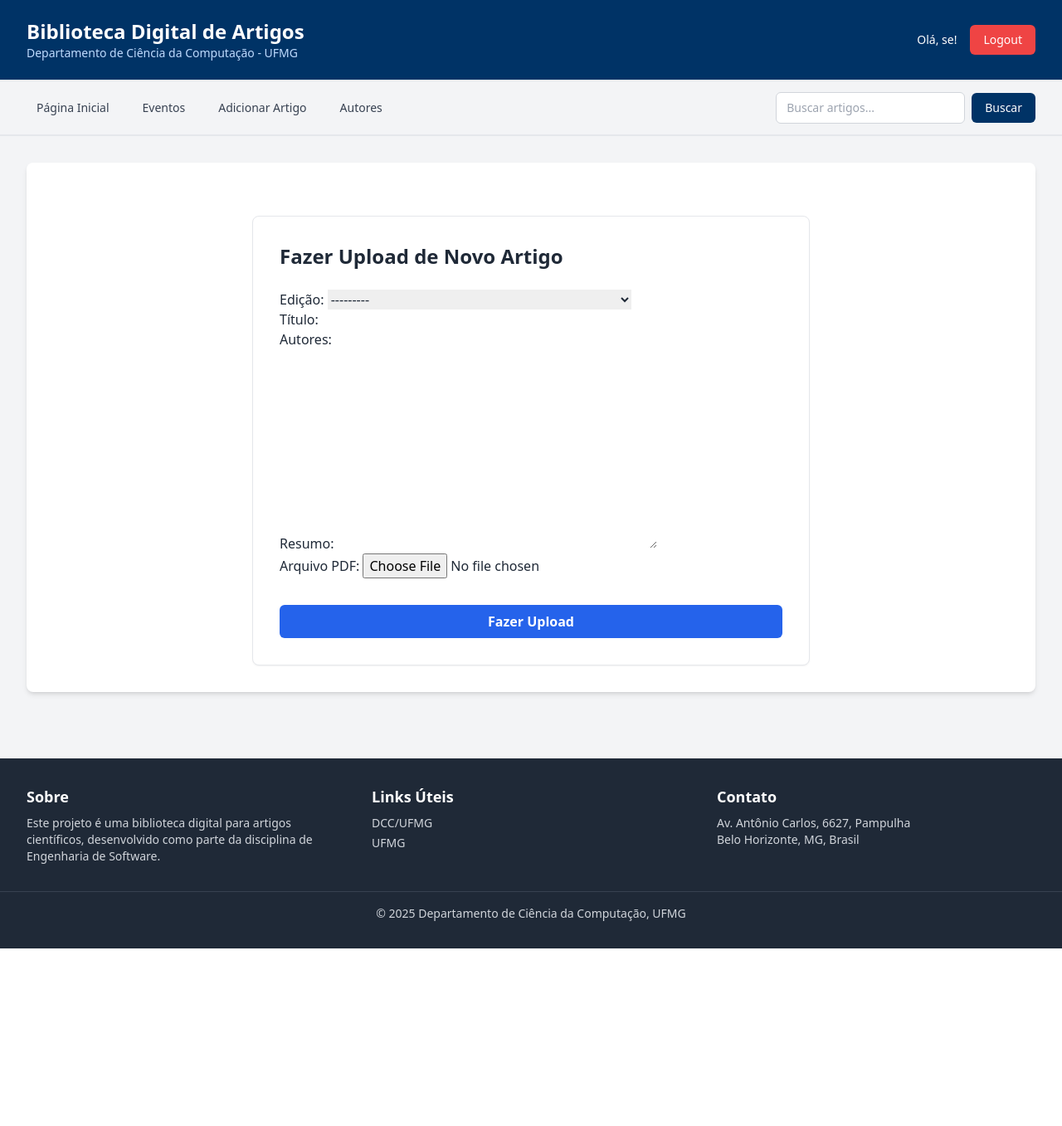
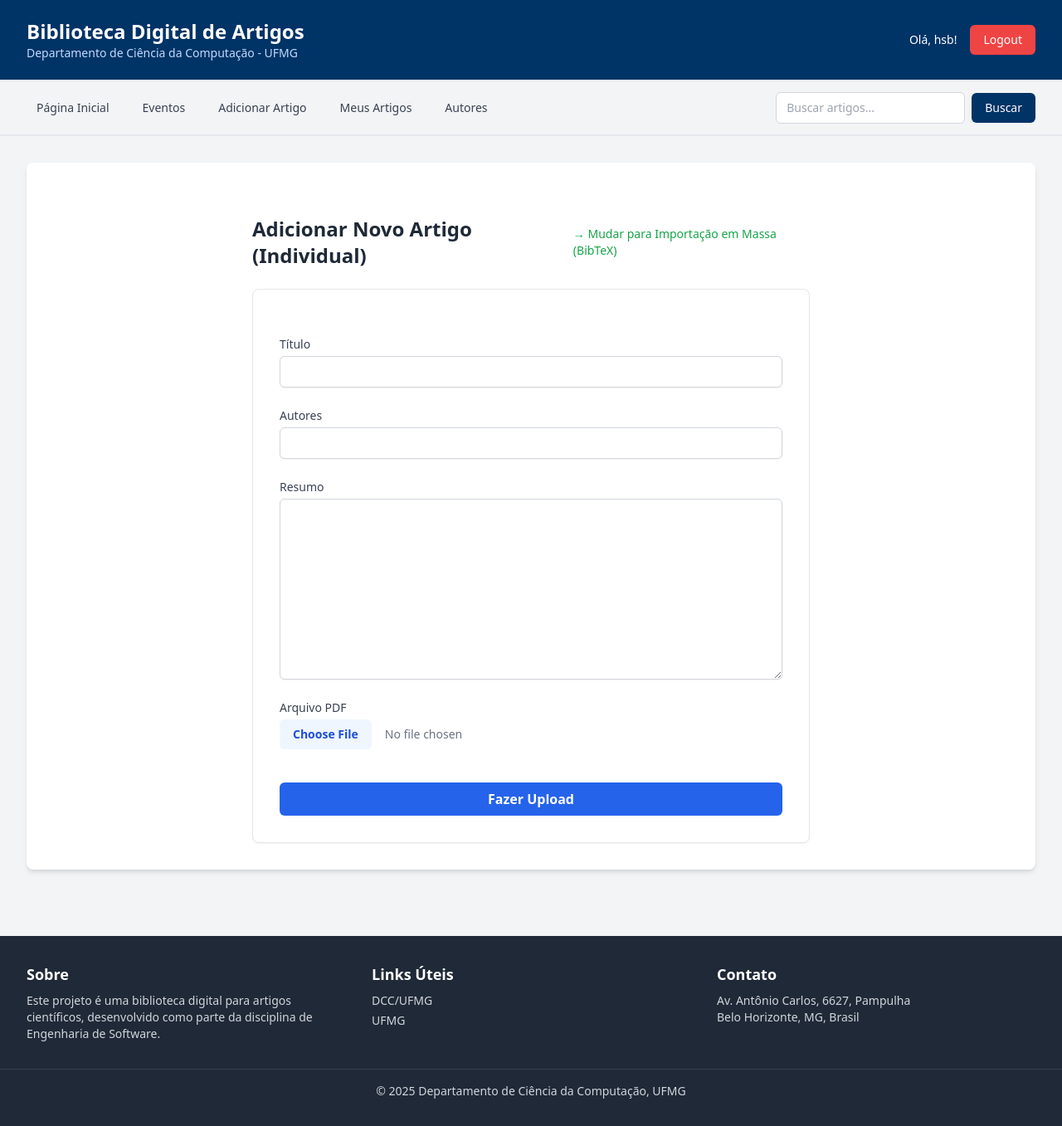
Before and after one commit to joaovg0111/Biblioteca-de-Artigos, a Django app: page /articles/upload/ in a window 1280 px wide. Shown: the whole page at 83% size. Before the commit the page ends 1143 px from the top, so only its background shows below. Run offline with Django 5.2, Linux system fonts and the light colour scheme; a user stored in the database is signed in; data comes from the database, SQL or seed files in the repository; some libraries are stand-ins or nearby versions.

Commit message:
pdf, bibtex, search added

```diff
--- a/apps/articles/admin.py
+++ b/apps/articles/admin.py
@@ -3,8 +3,7 @@
 
 @admin.register(Article)
 class ArticleAdmin(admin.ModelAdmin):
-    list_display = ('title', 'edition', 'authors', 'created_at')
-    list_filter = ('edition__event', 'edition__start_date')
+    list_display = ('title', 'authors', 'created_at')
+    list_filter = ('created_at',)
     search_fields = ('title', 'authors', 'abstract')
-    autocomplete_fields = ['edition']
     date_hierarchy = 'created_at'
--- a/apps/articles/forms.py
+++ b/apps/articles/forms.py
@@ -2,6 +2,31 @@
 from .models import Article
 
 class ArticleForm(forms.ModelForm):
+    def __init__(self, *args, **kwargs):
+        super().__init__(*args, **kwargs)
+        # Adiciona classes CSS a todos os campos para estilização consistente
+        for field_name, field in self.fields.items():
+            # Arquivos e checkboxes têm uma estilização diferente, então aplicamos a classe apenas aos outros
+            if not isinstance(field.widget, (forms.FileInput, forms.CheckboxInput)):
+                field.widget.attrs.update({
+                    'class': 'mt-1 block w-full px-3 py-2 bg-white border border-gray-300 rounded-md shadow-sm focus:outline-none focus:ring-blue-500 focus:border-blue-500 sm:text-sm'
+                })
+
     class Meta:
         model = Article
-        fields = ['edition', 'title', 'authors', 'abstract', 'pdf_file']
+        fields = ['title', 'authors', 'abstract', 'pdf_file']
+
+class BibtexUploadForm(forms.Form):
+    bibtex_file = forms.FileField(
+        label="Arquivo BibTeX (.bib)",
+        widget=forms.ClearableFileInput(attrs={
+            'class': (
+                'block w-full text-sm text-gray-500 '
+                'file:mr-4 file:py-2 file:px-4 '
+                'file:rounded-md file:border-0 '
+                'file:text-sm file:font-semibold '
+                'file:bg-blue-50 file:text-blue-700 '
+                'hover:file:bg-blue-100'
+            )
+        })
+    )
--- a/apps/articles/urls.py
+++ b/apps/articles/urls.py
@@ -7,4 +7,9 @@
     # Adiciona o padrão de URL para /articles/upload/
     path("upload/", views.article_upload_view, name="article-upload"),
     path("search/", views.article_search_view, name="article-search"),
+    path("bulk-upload/", views.bulk_article_upload_view, name="bulk-article-upload"),
+    path("download/<int:article_id>/", views.download_pdf_view, name="download-pdf"),
+    path("my-articles/", views.my_articles_view, name="my-articles"),
+    path("edit/<int:article_id>/", views.article_edit_view, name="article-edit"),
+    path("delete/<int:article_id>/", views.article_delete_view, name="article-delete"),
 ]
--- a/apps/articles/views.py
+++ b/apps/articles/views.py
@@ -1,20 +1,33 @@
-from django.shortcuts import render, redirect
+from django.shortcuts import render, redirect, get_object_or_404
+from django.contrib import messages
 from django.contrib.auth.decorators import login_required
-from django.contrib import messages
-from .forms import ArticleForm
+from .forms import ArticleForm, BibtexUploadForm
 from .models import Article
 from django.db.models import Q
+from django.contrib.admin.views.decorators import staff_member_required
+from django.http import HttpResponse, Http404
+from django.utils.text import slugify
+import bibtexparser
+from bibtexparser.bparser import BibTexParser
+import os
 
-@login_required
+@staff_member_required
 def article_upload_view(request):
     """
     Exibe o formulário de upload de artigos e processa os dados submetidos.
+    Apenas para administradores (staff).
     """
     if request.method == 'POST':
         # Passa request.FILES para lidar com os dados do arquivo.
         form = ArticleForm(request.POST, request.FILES)
         if form.is_valid():
-            form.save()
+            article = form.save(commit=False)
+            article.submitter = request.user
+            # Se um arquivo foi enviado, armazena seu nome original
+            if 'pdf_file' in request.FILES:
+                article.original_filename = request.FILES['pdf_file'].name
+            article.save()
+            form.save_m2m() # Necessário para relações ManyToMany, boa prática manter.
             messages.success(request, "Artigo enviado com sucesso.")
             return redirect('index') # Redireciona para a página inicial após o upload
     else:
@@ -38,3 +51,103 @@
 
     context = {'query': query, 'results': results}
     return render(request, 'articles/article_search_results.html', context)
+
+@staff_member_required
+def bulk_article_upload_view(request):
+    """
+    Processa o upload de um arquivo BibTeX para criar múltiplos artigos em massa.
+    Apenas para administradores (staff).
+    """
+    if request.method == 'POST':
+        form = BibtexUploadForm(request.POST, request.FILES)
+        if form.is_valid():
+            bibtex_file = form.cleaned_data['bibtex_file']
+
+            try:
+                # O arquivo precisa ser decodificado para string
+                bibtex_str = bibtex_file.read().decode('utf-8')
+                parser = BibTexParser(common_strings=True)
+                bib_database = bibtexparser.loads(bibtex_str, parser=parser)
+
+                created_count = 0
+                for entry in bib_database.entries:
+                    Article.objects.create(
+                        submitter=request.user,
+                        title=entry.get('title', 'Título não especificado'),
+                        authors=entry.get('author', 'Autores não especificados'),
+                        abstract=entry.get('abstract', '')
+                    )
+                    created_count += 1
+                messages.success(request, f"{created_count} artigos foram importados com sucesso.")
+                return redirect('index')
+            except Exception as e:
+                messages.error(request, f"Ocorreu um erro ao processar o arquivo BibTeX: {e}")
+    else:
+        form = BibtexUploadForm()
+
+    return render(request, 'articles/bulk_article_upload.html', {'form': form})
+
+def download_pdf_view(request, article_id):
+    """
+    Força o download de um arquivo PDF com seu nome original ou um nome derivado do título.
+    """
+    article = get_object_or_404(Article, pk=article_id)
+    if not article.pdf_file:
+        raise Http404("Nenhum arquivo PDF associado a este artigo.")
+
+    # Define o nome do arquivo para download
+    if article.original_filename:
+        download_filename = article.original_filename
+    else:
+        # Cria um nome de arquivo a partir do título se o original não existir
+        download_filename = f"{slugify(article.title)}.pdf"
+
+    # Abre o arquivo e o serve como uma resposta HTTP
+    try:
+        with open(article.pdf_file.path, 'rb') as pdf_file:
+            response = HttpResponse(pdf_file.read(), content_type='application/pdf')
+            # Define o cabeçalho Content-Disposition para forçar o download com o nome correto
+            response['Content-Disposition'] = f'attachment; filename="{download_filename}"'
+            return response
+    except FileNotFoundError:
+        raise Http404("Arquivo PDF não encontrado no servidor.")
+
+@login_required
+def my_articles_view(request):
+    """
+    Exibe uma lista de artigos que o usuário logado enviou.
+    """
+    articles = Article.objects.filter(submitter=request.user).order_by('-created_at')
+    return render(request, 'articles/my_articles.html', {'articles': articles})
+
+@login_required
+def article_edit_view(request, article_id):
+    """
+    Permite que o autor de um artigo o edite.
+    """
+    article = get_object_or_404(Article, pk=article_id, submitter=request.user)
+    if request.method == 'POST':
+        form = ArticleForm(request.POST, request.FILES, instance=article)
+        if form.is_valid():
+            edited_article = form.save(commit=False)
+            if 'pdf_file' in request.FILES:
+                edited_article.original_filename = request.FILES['pdf_file'].name
+            edited_article.save()
+            form.save_m2m()
+            messages.success(request, "Artigo atualizado com sucesso.")
+            return redirect('articles:my-articles')
+    else:
+        form = ArticleForm(instance=article)
+    return render(request, 'articles/article_form.html', {'form': form, 'is_editing': True})
+
+@login_required
+def article_delete_view(request, article_id):
+    """
+    Permite que o autor de um artigo o exclua após a confirmação.
+    """
+    article = get_object_or_404(Article, pk=article_id, submitter=request.user)
+    if request.method == 'POST':
+        article.delete()
+        messages.success(request, "Artigo excluído com sucesso.")
+        return redirect('articles:my-articles')
+    return render(request, 'articles/article_confirm_delete.html', {'article': article})
--- a/templates/articles/article_form.html
+++ b/templates/articles/article_form.html
@@ -1,22 +1,64 @@
 {% extends "base.html" %}
 
-{% block title %}Upload de Artigo{% endblock %}
+{% block title %}{% if is_editing %}Editar Artigo{% else %}Adicionar Artigo{% endif %}{% endblock %}
 
 {% block content %}
 <div class="container mx-auto mt-8">
-    <div class="max-w-2xl mx-auto bg-white p-8 border border-gray-200 rounded-lg shadow-sm">
-        <h1 class="text-2xl font-bold mb-6 text-gray-800">Fazer Upload de Novo Artigo</h1>
+    <div class="max-w-2xl mx-auto">
+        {% if is_editing %}
+        <div class="mb-2">
+            <a href="{% url 'articles:my-articles' %}" class="text-sm text-blue-600 hover:underline">&larr; Voltar para Meus Artigos</a>
+        </div>
+        {% endif %}
+        <div class="flex justify-between items-center mb-6">
+            <h1 class="text-2xl font-bold text-gray-800">{% if is_editing %}Editar Artigo{% else %}Adicionar Novo Artigo (Individual){% endif %}</h1>
+            {% if not is_editing %}
+                <a href="{% url 'articles:bulk-article-upload' %}" class="text-sm font-medium text-green-600 hover:text-green-800 transition-colors">
+                    → Mudar para Importação em Massa (BibTeX)
+                </a>
+            {% endif %}
+        </div>
 
         {# O atributo enctype="multipart/form-data" é obrigatório na tag form para upload de arquivos. #}
-        <form method="post" enctype="multipart/form-data" novalidate>
+        <form method="post" enctype="multipart/form-data" class="bg-white p-8 border border-gray-200 rounded-lg shadow-sm space-y-6" novalidate>
             {% csrf_token %}
 
-            {# Renderiza os campos do formulário. (Pode-se usar as_p, as_table, etc. para estilização futura.) #}
-            {{ form.as_p }}
+            {% for field in form %}
+                {% if field.name == 'pdf_file' %}
+                    <div>
+                        <label for="{{ field.id_for_label }}" class="block text-sm font-medium text-gray-700 mb-1">{{ field.label }}</label>
+                        {% if is_editing and form.instance.pdf_file %}
+                            <div class="flex items-center justify-between p-2 mt-1 bg-gray-100 border rounded-md">
+                                <p class="text-sm text-gray-700 truncate">
+                                    <span class="font-medium">Arquivo atual: </span>
+                                    <a href="{{ form.instance.pdf_file.url }}" target="_blank" class="text-blue-600 hover:underline" title="Ver {{ form.instance.original_filename|default:'arquivo atual' }}">
+                                        {{ form.instance.original_filename|default:form.instance.pdf_file.name }}
+                                    </a>
+                                </p>
+                            </div>
+                            <p class="text-xs text-gray-500 mt-2">Para substituir, escolha um novo arquivo abaixo:</p>
+                        {% endif %}
+                        {# Renderiza apenas o input do arquivo, sem o texto "Atualmente:" padrão do Django #}
+                        <input type="file" name="{{ field.name }}" id="{{ field.id_for_label }}" class="block w-full text-sm text-gray-500 mt-1 file:mr-4 file:py-2 file:px-4 file:rounded-md file:border-0 file:text-sm file:font-semibold file:bg-blue-50 file:text-blue-700 hover:file:bg-blue-100">
 
-            <div class="mt-8">
+                    </div>
+                {% else %}
+                    <div>
+                        <label for="{{ field.id_for_label }}" class="block text-sm font-medium text-gray-700 mb-1">{{ field.label }}</label>
+                        {{ field }}
+                        {% if field.help_text %}
+                            <p class="mt-2 text-xs text-gray-500">{{ field.help_text }}</p>
+                        {% endif %}
+                        {% for error in field.errors %}
+                            <p class="mt-1 text-sm text-red-600">{{ error }}</p>
+                        {% endfor %}
+                    </div>
+                {% endif %}
+            {% endfor %}
+
+            <div class="pt-4">
                 <button type="submit" class="w-full bg-blue-600 text-white font-bold py-2 px-4 rounded-md hover:bg-blue-700 focus:outline-none focus:ring-2 focus:ring-blue-500 focus:ring-opacity-50">
-                    Fazer Upload
+                    {% if is_editing %}Salvar Alterações{% else %}Fazer Upload{% endif %}
                 </button>
             </div>
         </form>
--- a/templates/base.html
+++ b/templates/base.html
@@ -46,8 +46,9 @@
                 <div class="flex items-baseline space-x-4">
                     <a href="{% url 'index' %}" class="nav-link text-gray-700 hover:text-blue-800 px-3 py-2 rounded-md text-sm font-medium transition duration-300">Página Inicial</a>
                     <a href="{% url 'events:event-list' %}" class="nav-link text-gray-700 hover:text-blue-800 px-3 py-2 rounded-md text-sm font-medium transition duration-300">Eventos</a>
-                    {% if user.is_authenticated %}
+                    {% if user.is_authenticated and user.is_staff %}
                     <a href="{% url 'articles:article-upload' %}" class="nav-link text-gray-700 hover:text-blue-800 px-3 py-2 rounded-md text-sm font-medium transition duration-300">Adicionar Artigo</a>
+                    <a href="{% url 'articles:my-articles' %}" class="nav-link text-gray-700 hover:text-blue-800 px-3 py-2 rounded-md text-sm font-medium transition duration-300">Meus Artigos</a>
                     {% endif %}
                     <a href="#" class="nav-link text-gray-700 hover:text-blue-800 px-3 py-2 rounded-md text-sm font-medium transition duration-300">Autores</a>
                 </div>
--- a/templates/events/event_list.html
+++ b/templates/events/event_list.html
@@ -9,7 +9,7 @@
         <p class="text-lg text-gray-600 mt-2">Navegue pelos eventos disponíveis na nossa biblioteca digital.</p>
     </div>
     {% if user.is_authenticated and user.is_staff %}
-        <div>
+        <div class="flex items-center space-x-2">
             <a href="{% url 'admin:events_event_add' %}" class="bg-[#003366] text-white px-5 py-2 rounded-md font-medium hover:bg-[#002244] transition duration-300">
                 + Adicionar Novo Evento
             </a>
```
Also changed, not shown: apps/articles/models.py (+33 -6 lines), templates/articles/article_search_results.html (+12 -3 lines), apps/articles/migrations/0001_initial.py, apps/events/migrations/0001_initial.py, apps/users/migrations/0001_initial.py, config/article_form.html (deleted), db.sqlite3.
